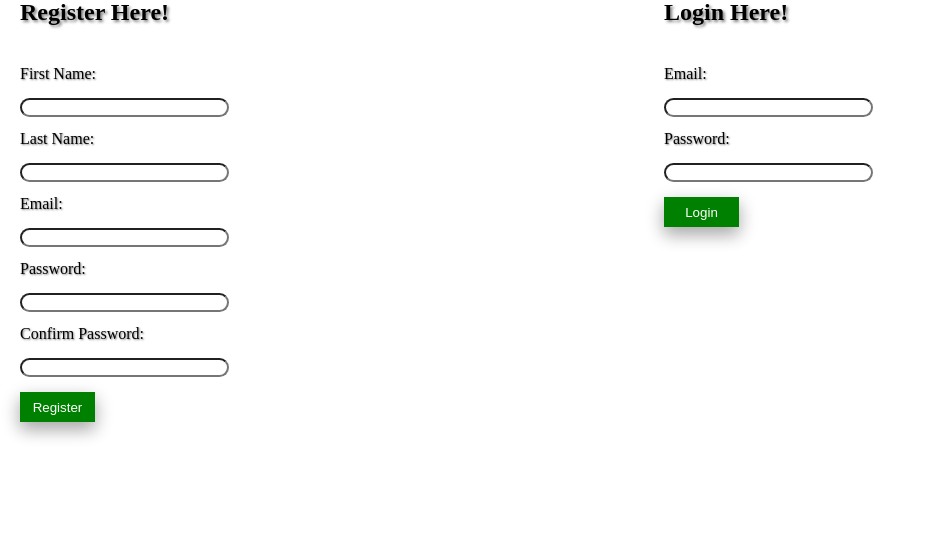
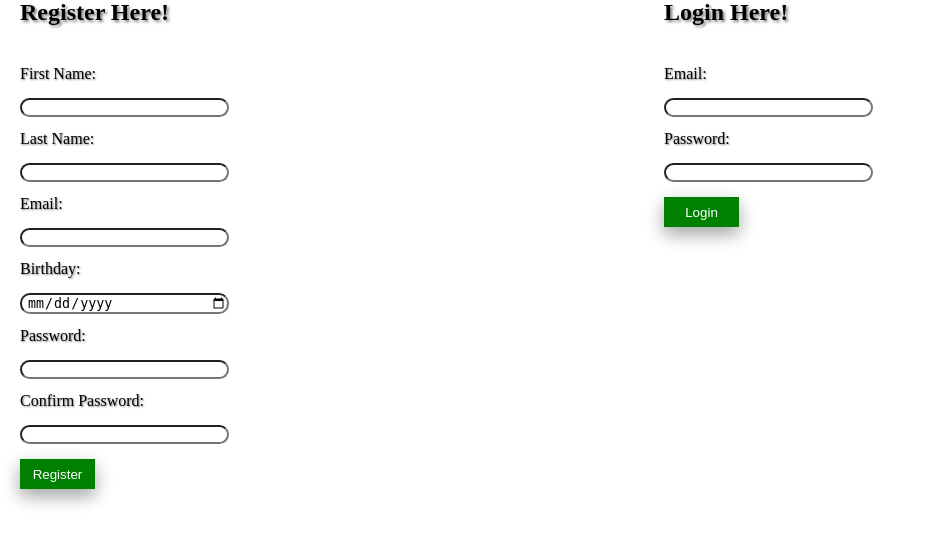
Before and after one commit to ROliverWA/loginandreg, a Flask app: page / in a window 1280 px wide. Shown: the part 88-632 px from the top of the page, without its empty margins (0-925 px from the left). Run offline with Flask 2, Linux system fonts and the light colour scheme.

Commit message:
All Finished, Working Great

```diff
--- a/server.py
+++ b/server.py
@@ -55,14 +55,21 @@ def validate_fields():
             else:
                 i_love_hash = bcrypt.generate_password_hash(request.form['pass_it'])
                 mysql = connectToMySQL("loginapp")
-                query = "INSERT INTO users (first_name, last_name, email, pw_hash, created_at) VALUES (%(fn)s, %(ln)s, %(e)s, %(hash)s, NOW());"
+                query = "INSERT INTO users (first_name, last_name, email,birthday, pw_hash, created_at) VALUES (%(fn)s, %(ln)s, %(e)s ,%(b)s, %(hash)s, NOW())"
                 data = { "fn": request.form['fname'],
                     "ln": request.form['lname'],
                     "e": request.form['email'],
+                    "b": request.form['birthday'],
                     "hash" : i_love_hash
                 }
                 user_info = mysql.query_db(query, data)
                 session.clear()
+                mysql = connectToMySQL('loginapp')
+                query = "SELECT first_name FROM users WHERE id = %(i);"
+                data = {
+                    "i": user_info
+                }
+                user_info = mysql.query_db(query, data)
                 session['user'] = user_info
                 return redirect('/success')
 
@@ -81,10 +88,6 @@ def validate_fields():
         }
         user_info = mysql.query_db(query, data)
         i_love_hash = bcrypt.generate_password_hash(request.form['log_password'])
-        # flash(i_love_hash)
-        # flash(user_info)
-        # flash(user_info[0])
-        # return render_template('failure.html')
         if bcrypt.check_password_hash(user_info[0]['pw_hash'], request.form['log_password']):
             session.clear()
             session['user'] = user_info[0]['first_name']
@@ -95,7 +98,10 @@ def validate_fields():
 
 @app.route('/success')
 def success():
-    return render_template('success.html')
+    if 'user' in session:
+        return render_template('success.html')
+    else:
+        return redirect('/')
 
 @app.route('/logout')
 def logout():
--- a/templates/index.html
+++ b/templates/index.html
@@ -58,8 +58,8 @@
                 {% endif %}
             {% endwith %}
                 <p ><input type='text' name="email" class="reg_box" value={{session['email']}}></p>
-                <!-- <p class="reg_bxtitle">Birthday:</p>
-                <p ><input type='date' name="birthday" class="reg_box"></p>                            -->
+                <p class="reg_bxtitle">Birthday:</p>
+                <p ><input type='date' name="birthday" class="reg_box"></p>
                 <p class="reg_bxtitle">Password:</p>
                 {% with messages = get_flashed_messages() %}
                 {% if messages %}
```
